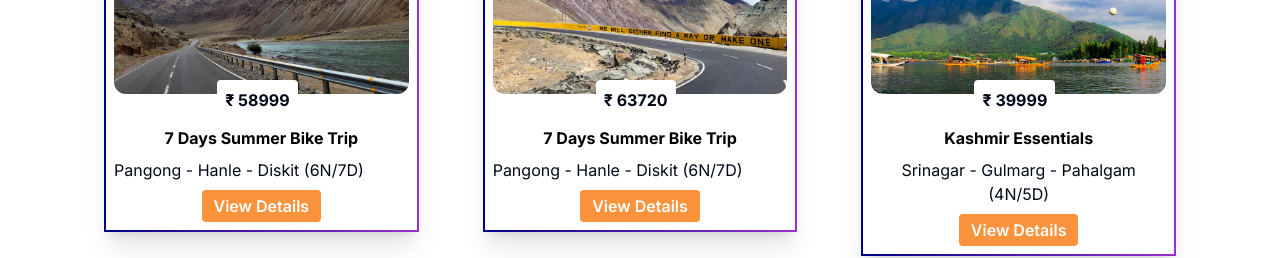
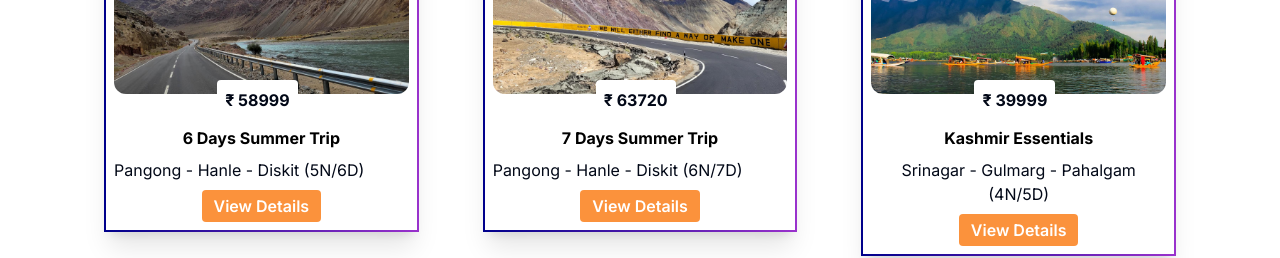
Before and after one commit to naveen-joshi/evertrip, a Next.js app: page / in a window 1280 px wide. Shown: the part 1000-1258 px from the top of the page. Built offline with nearby package versions, Linux system fonts and the light colour scheme.

Commit message:
update constant value

```diff
--- a/constants/index.ts
+++ b/constants/index.ts
@@ -93,9 +93,9 @@ export const tours = [
     packages: [
       {
         id: "ladakh-1",
-        name: "7 Days Summer Bike Trip",
+        name: "6 Days Summer Trip",
         price: 58999,
-        duration: "6N/7D",
+        duration: "5N/6D",
         description: "Pangong - Hanle - Diskit",
         cover: "/ladakh_1.jpeg",
         thumbnail: "/ladakh_1_thumbnail.jpg",
@@ -155,12 +155,8 @@ export const tours = [
             description: "Travel to Pangong Lake and enjoy the scenic beauty.",
           },
           {
-            title: "Day 5: Pangong Lake to Hanle",
-            description: "Journey to Hanle, visit Hanle Monastery.",
-          },
-          {
-            title: "Day 6: Hanle to Diskit",
-            description: "Drive to Diskit, explore Diskit Monastery.",
+            title: "Day 5: Pangong Lake to Leh",
+            description: "Journey from Pangong Lake to Leh.",
           },
           {
             title: "Day 7: Departure from Leh",
@@ -170,7 +166,7 @@ export const tours = [
       },
       {
         id: "ladakh-2",
-        name: "7 Days Summer Bike Trip",
+        name: "7 Days Summer Trip",
         price: 63720,
         duration: "6N/7D",
         description: "Pangong - Hanle - Diskit",
@@ -228,16 +224,17 @@ export const tours = [
             meals: "Breakfast, Lunch (Local Restaurant) and Dinner",
           },
           {
-            title: "Day 4: Nubra Valley to Pangong Lake",
-            description: "Travel to Pangong Lake and enjoy the scenic beauty.",
+            title: "Day 4: Nubra Valley to Turtuk",
+            description:
+              "Travel to Turtuk and explore the vilage and culture. Head back to Nubra towards end of the day.",
           },
           {
-            title: "Day 5: Pangong Lake to Hanle",
-            description: "Journey to Hanle, visit Hanle Monastery.",
+            title: "Day 5: Nubra to Pangong",
+            description: "Journey to Mighty Pangong Lake thourgh Scenic Route.",
           },
           {
-            title: "Day 6: Hanle to Diskit",
-            description: "Drive to Diskit, explore Diskit Monastery.",
+            title: "Day 6: Pangong to Leh",
+            description: "Drive towards Leh.",
           },
           {
             title: "Day 7: Departure from Leh",
@@ -524,7 +521,7 @@ export const tours = [
       {
         id: "andaman-1",
         name: "Week in Andaman",
-        price: 22000,
+        price: 44999,
         duration: "5N/6D",
         description: "Port Blair - Havelock - Neil Island",
         cover: "/andaman.jpg",
```
